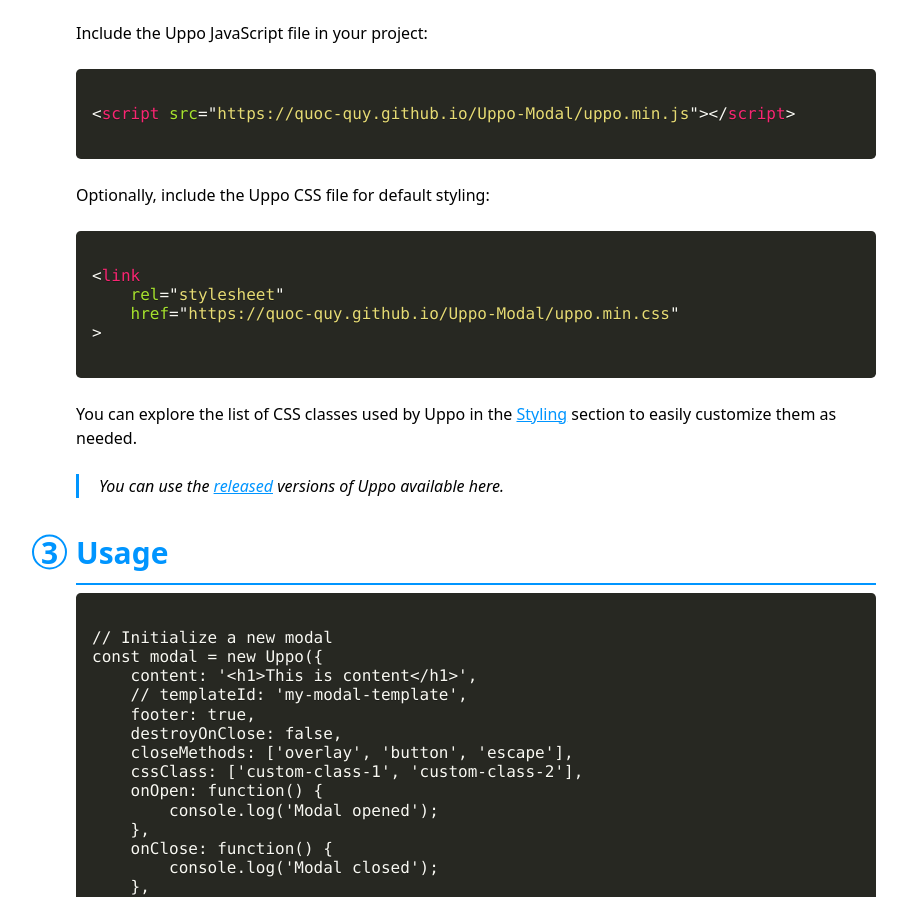
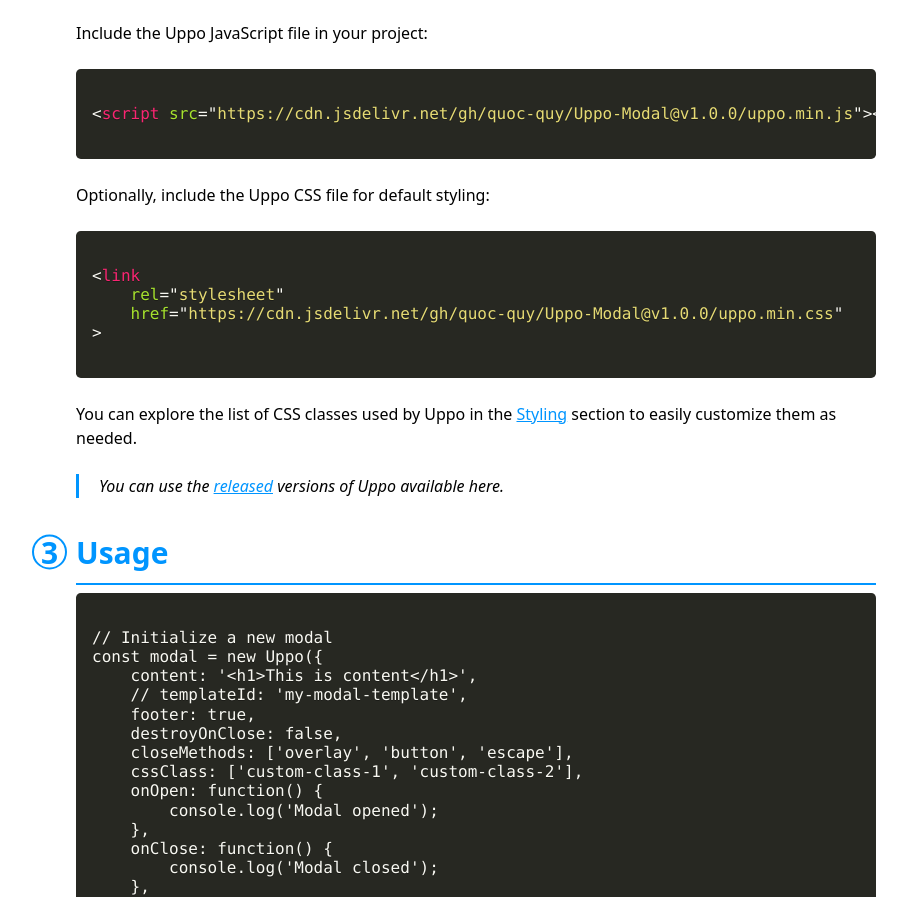
Before and after one commit to quoc-quy/Uppo-Modal, a website: page index.html in a window 1280 px wide. Shown: the part 1281-2178 px from the top of the page, without its empty margins (164-1071 px from the left). Drawn offline with nearby package versions, Linux system fonts and the light colour scheme.

Commit message:
update link CDN

```diff
--- a/index.html
+++ b/index.html
@@ -109,14 +109,14 @@
                 <p>Include the Uppo JavaScript file in your project:</p>
                 <pre>
                 <code  class="language-html">
-&lt;script src=&quot;https://quoc-quy.github.io/Uppo-Modal/uppo.min.js&quot;&gt;&lt;/script&gt;</code>
+&lt;script src=&quot;https://cdn.jsdelivr.net/gh/quoc-quy/Uppo-Modal@v1.0.0/uppo.min.js&quot;&gt;&lt;/script&gt;</code>
                 </pre>
                 <p>Optionally, include the Uppo CSS file for default styling:</p>
                 <pre>
                 <code  class="language-html">
 &lt;link
     rel=&quot;stylesheet&quot;
-    href=&quot;https://quoc-quy.github.io/Uppo-Modal/uppo.min.css&quot;
+    href=&quot;https://cdn.jsdelivr.net/gh/quoc-quy/Uppo-Modal@v1.0.0/uppo.min.css&quot;
 &gt;</code>
                 </pre>
                 <p>You can explore the list of CSS classes used by Uppo in the <a href="#styling">Styling</a> section to
```
